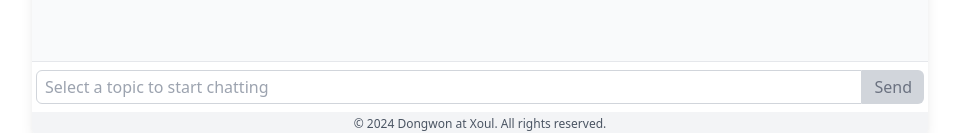
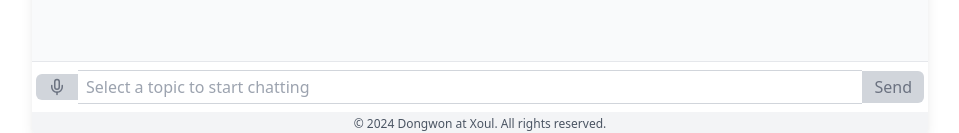
Before and after one commit to dom7kim/xoul-chat, a Next.js app: page / in a window 1280 px wide. Shown: the part 678-811 px from the top of the page, without its empty margins (160-1119 px from the left). Built offline with nearby package versions, Linux system fonts and the light colour scheme.

Commit message:
add stt feature

```diff
--- a/next.config.mjs
+++ b/next.config.mjs
@@ -1,4 +1,15 @@
+import path from 'path';
+import { fileURLToPath } from 'url';
+
+const __filename = fileURLToPath(import.meta.url);
+const __dirname = path.dirname(__filename);
+
 /** @type {import('next').NextConfig} */
-const nextConfig = {};
+const nextConfig = {
+  webpack: (config, { isServer }) => {
+    config.resolve.alias['@ffmpeg-installer/ffmpeg'] = path.join(__dirname, 'node_modules/@ffmpeg-installer/ffmpeg');
+    return config;
+  },
+};
 
 export default nextConfig;
--- a/package.json
+++ b/package.json
@@ -9,12 +9,14 @@
     "lint": "next lint"
   },
   "dependencies": {
+    "@ffmpeg-installer/ffmpeg": "^1.1.0",
     "@radix-ui/react-slot": "^1.1.0",
     "@tailwindcss/line-clamp": "^0.4.4",
     "@vercel/speed-insights": "^1.0.12",
     "class-variance-authority": "^0.7.0",
     "clsx": "^2.1.1",
-    "groq-sdk": "^0.5.0",
+    "fluent-ffmpeg": "^2.1.3",
+    "groq-sdk": "^0.6.1",
     "lucide-react": "^0.427.0",
     "next": "14.2.5",
     "react": "^18",
--- /dev/null
+++ b/src/app/api/transcribe/route.js
@@ -0,0 +1,59 @@
+import { NextResponse } from 'next/server';
+import Groq from 'groq-sdk';
+import fs from 'fs';
+import path from 'path';
+import { promisify } from 'util';
+import os from 'os';
+
+const writeFile = promisify(fs.writeFile);
+const unlink = promisify(fs.unlink);
+
+const groq = new Groq();
+
+export async function POST(request) {
+  console.log('Transcription request received');
+  let tempFilePath = '';
+
+  try {
+    const formData = await request.formData();
+    const file = formData.get('file');
+
+    if (!file) {
+      console.log('No file uploaded');
+      return NextResponse.json({ error: 'No file uploaded' }, { status: 400 });
+    }
+
+    console.log('File received, size:', file.size, 'bytes');
+
+    // Save the file temporarily in the /tmp directory
+    const buffer = Buffer.from(await file.arrayBuffer());
+    tempFilePath = path.join(os.tmpdir(), `temp_audio_${Date.now()}.m4a`);
+    await writeFile(tempFilePath, buffer);
+
+    console.log('Temporary file saved:', tempFilePath);
+
+    console.log('Sending transcription request to Groq');
+    const transcription = await groq.audio.transcriptions.create({
+      file: fs.createReadStream(tempFilePath),
+      model: "distil-whisper-large-v3-en",
+      language: "en",
+      temperature: 0.0,
+    });
+
+    console.log('Transcription received:', transcription.text);
+    return NextResponse.json({ text: transcription.text });
+  } catch (error) {
+    console.error('Transcription error:', error);
+    return NextResponse.json({ error: 'Transcription failed: ' + error.message }, { status: 500 });
+  } finally {
+    // Clean up: delete the temporary file
+    if (tempFilePath) {
+      try {
+        await unlink(tempFilePath);
+        console.log('Temporary file deleted');
+      } catch (unlinkError) {
+        console.error('Error deleting temporary file:', unlinkError);
+      }
+    }
+  }
+}
--- a/src/app/components/ChatInput.js
+++ b/src/app/components/ChatInput.js
@@ -1,9 +1,11 @@
-'use client';
-
-import { useState } from 'react';
+import { useState, useRef } from 'react';
+import { Mic, MicOff, Loader } from 'lucide-react';
 
 export default function ChatInput({ onSendMessage, isDisabled, darkMode, largeFont }) {
   const [message, setMessage] = useState('');
+  const [isRecording, setIsRecording] = useState(false);
+  const [isTranscribing, setIsTranscribing] = useState(false);
+  const mediaRecorderRef = useRef(null);
 
   const handleSubmit = (e) => {
     e.preventDefault();
@@ -13,30 +15,109 @@ export default function ChatInput({ onSendMessage, isDisabled, darkMode, largeFo
     }
   };
 
+  const toggleRecording = async () => {
+    if (!isRecording) {
+      try {
+        const stream = await navigator.mediaDevices.getUserMedia({ audio: true });
+        mediaRecorderRef.current = new MediaRecorder(stream, { mimeType: 'audio/mp4' });
+        const audioChunks = [];
+
+        mediaRecorderRef.current.ondataavailable = (event) => {
+          audioChunks.push(event.data);
+        };
+
+        mediaRecorderRef.current.onstop = async () => {
+          setIsTranscribing(true);
+          const audioBlob = new Blob(audioChunks, { type: 'audio/mp4' });
+          await processAudio(audioBlob);
+          setIsTranscribing(false);
+        };
+
+        mediaRecorderRef.current.start();
+        setIsRecording(true);
+
+        // Stop recording after 30 seconds
+        setTimeout(() => {
+          if (mediaRecorderRef.current && mediaRecorderRef.current.state === 'recording') {
+            mediaRecorderRef.current.stop();
+            setIsRecording(false);
+          }
+        }, 30000);
+      } catch (error) {
+        console.error('Error accessing microphone:', error);
+      }
+    } else {
+      mediaRecorderRef.current.stop();
+      setIsRecording(false);
+    }
+  };
+
+  const processAudio = async (audioBlob) => {
+    const formData = new FormData();
+    formData.append('file', audioBlob, 'audio.m4a');
+
+    try {
+      const response = await fetch('/api/transcribe', {
+        method: 'POST',
+        body: formData,
+      });
+
+      if (response.ok) {
+        const { text } = await response.json();
+        setMessage(text);
+      } else {
+        console.error('Transcription failed:', await response.text());
+      }
+    } catch (error) {
+      console.error('Error processing audio:', error);
+    }
+  };
+
   return (
-    <form onSubmit={handleSubmit} className="flex w-full">
-      <input
-        type="text"
-        value={message}
-        onChange={(e) => setMessage(e.target.value)}
-        className={`flex-grow px-2 py-1 border rounded-l-md focus:outline-none focus:ring-1 ${
-          darkMode
-            ? 'bg-gray-700 text-white border-gray-600 focus:border-blue-400 focus:ring-blue-300'
-            : 'bg-white text-gray-800 border-gray-300 focus:border-blue-500 focus:ring-blue-200'
-        } ${largeFont ? 'text-lg' : 'text-base'}`}
-        placeholder={isDisabled ? "Select a topic to start chatting" : "Type a message..."}
-        disabled={isDisabled}
-      />
+    <form onSubmit={handleSubmit} className="flex w-full items-center">
       <button
-        type="submit"
-        className={`px-3 py-1 rounded-r-md focus:outline-none focus:ring-1 transition-colors ${
+        type="button"
+        onClick={toggleRecording}
+        className={`px-3 py-1 rounded-l-md focus:outline-none focus:ring-1 transition-colors ${
           isDisabled
             ? 'bg-gray-300 text-gray-500 cursor-not-allowed'
             : darkMode
               ? 'bg-blue-600 text-white hover:bg-blue-700 focus:ring-blue-300'
               : 'bg-blue-500 text-white hover:bg-blue-600 focus:ring-blue-200'
         } ${largeFont ? 'text-lg' : 'text-base'}`}
-        disabled={isDisabled}
+        disabled={isDisabled || isTranscribing}
+      >
+        {isRecording ? <MicOff size={18} /> : <Mic size={18} />}
+      </button>
+      <div className="relative flex-grow">
+        <input
+          type="text"
+          value={message}
+          onChange={(e) => setMessage(e.target.value)}
+          className={`w-full px-2 py-1 border-y focus:outline-none focus:ring-1 ${
+            darkMode
+              ? 'bg-gray-700 text-white border-gray-600 focus:border-blue-400 focus:ring-blue-300'
+              : 'bg-white text-gray-800 border-gray-300 focus:border-blue-500 focus:ring-blue-200'
+          } ${largeFont ? 'text-lg' : 'text-base'}`}
+          placeholder={isDisabled ? "Select a topic to start chatting" : isTranscribing ? "Transcribing..." : "Type a message or click the mic to speak..."}
+          disabled={isDisabled || isTranscribing}
+        />
+        {isTranscribing && (
+          <div className="absolute inset-y-0 right-0 flex items-center pr-3">
+            <Loader className="animate-spin h-5 w-5 text-gray-400" />
+          </div>
+        )}
+      </div>
+      <button
+        type="submit"
+        className={`px-3 py-1 rounded-r-md focus:outline-none focus:ring-1 transition-colors ${
+          isDisabled || !message.trim() || isTranscribing
+            ? 'bg-gray-300 text-gray-500 cursor-not-allowed'
+            : darkMode
+              ? 'bg-blue-600 text-white hover:bg-blue-700 focus:ring-blue-300'
+              : 'bg-blue-500 text-white hover:bg-blue-600 focus:ring-blue-200'
+        } ${largeFont ? 'text-lg' : 'text-base'}`}
+        disabled={isDisabled || !message.trim() || isTranscribing}
       >
         Send
       </button>
```
Also changed, not shown: 1 other file (tests, documents, lock files or other folders).
